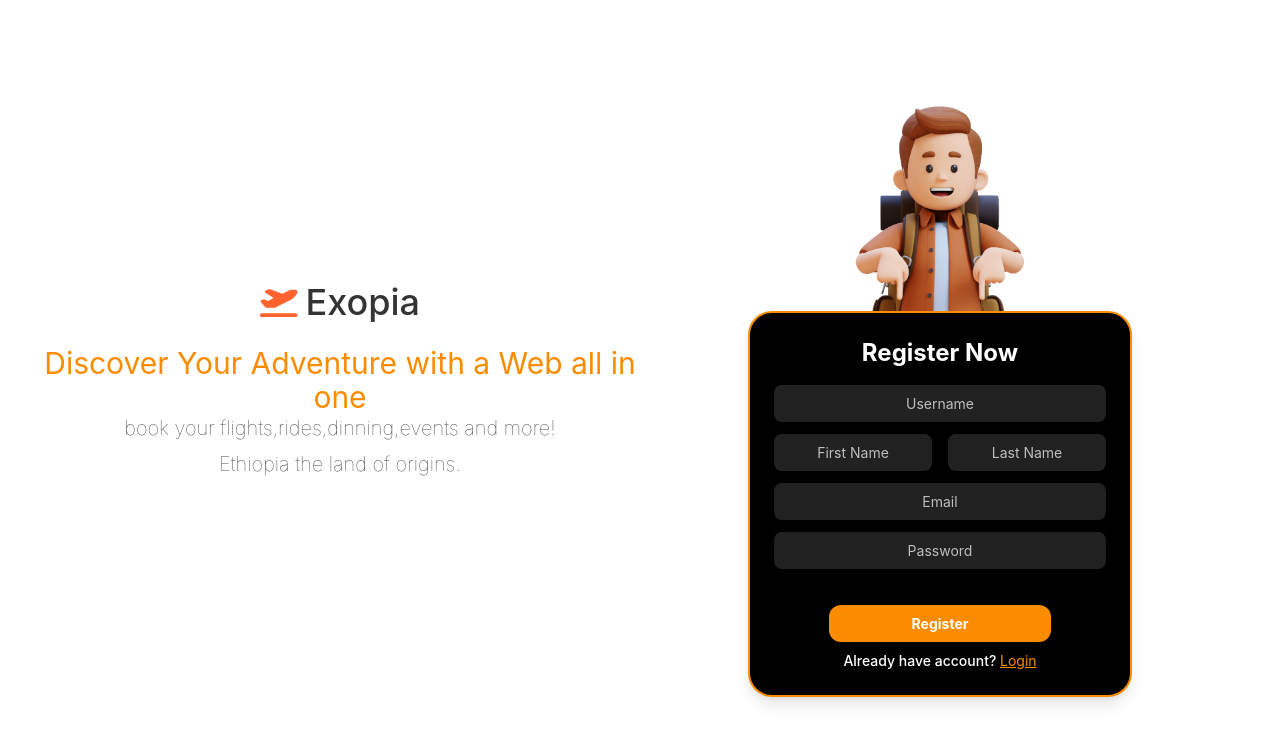
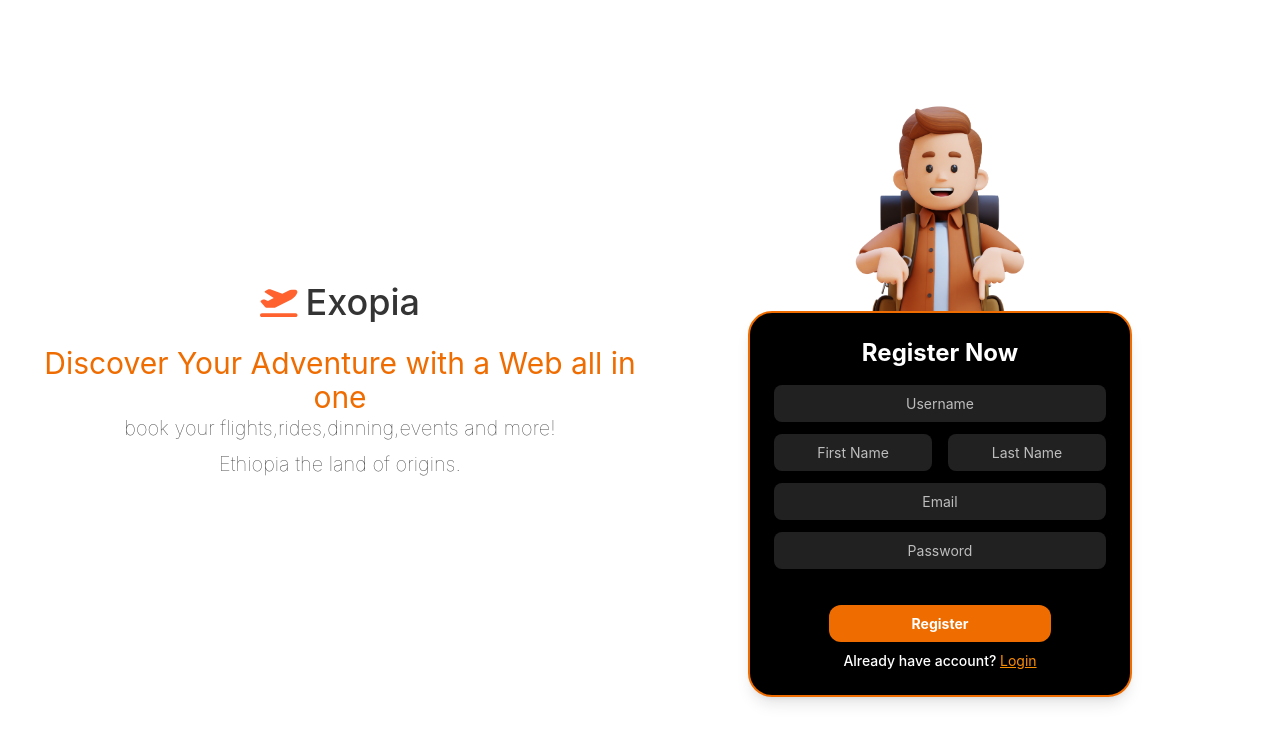
Before and after one commit to beki-kel/GUZO, a React (Vite) app in the folder frontend/: page /register in a window 1280 px wide. Shown: the top 742 px of the page. Built offline with nearby package versions, Linux system fonts and the light colour scheme.

Commit message:
feat: Add lazy loading for registration page image

```diff
--- a/frontend/src/pages/Register.jsx
+++ b/frontend/src/pages/Register.jsx
@@ -2,6 +2,7 @@ import React, { useState } from 'react';
 import axios from 'axios';
 import { Link, useNavigate } from 'react-router-dom';
 import traveller6 from '../assets/traveller6.png';
+import orangeLoading from '../assets/orange-gif.gif';
 import { FontAwesomeIcon } from '@fortawesome/react-fontawesome';
 import { faPlaneDeparture } from '@fortawesome/free-solid-svg-icons';
 
@@ -15,6 +16,7 @@ const Register = () => {
     email: '',
     password: '',
   });
+  const [Loading, setLoading]=useState('');
 
   const handleChange = (e) => {
     const { name, value } = e.target;
@@ -23,16 +25,19 @@ const Register = () => {
 
   const handleSubmit = async (e) => {
     e.preventDefault();
+    setLoading(true);
     try {
       const response = await axios.post('https://guzo-x4ue.onrender.com/auth/register', formData);
 
       if (response.status === 201) {
         console.log(response.data);
         navigate('/login', { state: { username: formData.username, password: formData.password } });
-      } else if (response.status === 400 || response.status === 404) {
-        alert("User is not Registered");
+      } else {
+        setLoading(false);
+        alert('User is not Registered');
       }
     } catch (error) {
+      setLoading(false);
       if (error.response) {
         const status = error.response.status;
         const message = error.response.data.message;
@@ -43,7 +48,7 @@ const Register = () => {
           } else if (message.includes('email')) {
             setErrorMessage('Email already exists. Please use a different one.');
           } else {
-            setErrorMessage('Duplicate key error. Please choose different values.');
+            setErrorMessage('email and username must be unique ');
           }
         } else if (status === 422) {
           setErrorMessage('Validation error. Please check your input.');
@@ -56,9 +61,6 @@ const Register = () => {
     }
   };
 
-
-
-
   return (
   <div className='flex justify-center items-center bg-white w-full min-h-screen  px-10'>
 
@@ -69,7 +71,7 @@ const Register = () => {
     </div>
 
     <div className='flex flex-col w-full text-center justify-center items-center'>
-      <h4 className='w-full text-orange-600 font-normal'>Discover Your Adventure with a Web all in one</h4>
+      <h4 className='w-full text-orange-800 font-normal'>Discover Your Adventure with a Web all in one</h4>
       <p className='w-full text-xl'> book your flights,rides,dinning,events and more!</p>
       <p className='w-full text-xl'> Ethiopia the land of origins.</p>
     </div>
@@ -81,13 +83,16 @@ const Register = () => {
       <img src={traveller6} alt="traveller"  className="object-contain w-full h-full"/>
     </div>
 
-    <form onSubmit={handleSubmit} className="bg-black p-6 rounded-3xl shadow-lg w-full max-w-sm border-2 border-orange-600 justify-center items-center">
+    <form onSubmit={handleSubmit} className="bg-black p-6 rounded-3xl shadow-lg w-full max-w-sm border-2 border-orange-800 justify-center items-center">
         <h1 className="text-2xl text-center text-white mb-4 font-bold">Register Now</h1>
         {errorMessage && <div className='text-red-700 text-center mb-3'>{errorMessage}</div>}
+        {Loading &&<div className='w-full flex justify-center items-center mb-2 p-1'>
+                      <img src={orangeLoading} alt="Loading" className="w-10 h-10 rounded-t-lg" />
+                    </div>}
         <div className='flex justify-center items-center space-x-5 w-full'>
         <input
           type="text"
-          className=" rounded-lg p-2 mb-3 text-center bg-gray-900 focus:outline-none focus:border-none focus:outline-orange-600 text-white w-full"
+          className=" rounded-lg p-2 mb-3 text-center bg-gray-900 focus:outline-none focus:border-none focus:outline-orange-800 text-white w-full"
           name="username"
           placeholder="Username"
           value={formData.username}
@@ -99,7 +104,7 @@ const Register = () => {
         <div className='flex justify-between items-center w-full space-x-4'>
         <input
           type="text"
-          className=" rounded-lg p-2 mb-3 text-center bg-gray-900 focus:outline-none focus:border-none focus:outline-orange-600 text-white w-1/2 "
+          className=" rounded-lg p-2 mb-3 text-center bg-gray-900 focus:outline-none focus:border-none focus:outline-orange-800 text-white w-1/2 "
           name="fname"
           placeholder="First Name"
           value={formData.fname}
@@ -109,7 +114,7 @@ const Register = () => {
 
         <input
           type="text"
-          className="rounded-lg p-2 mb-3 text-center bg-gray-900 focus:outline-none focus:border-none focus:outline-orange-600 text-white w-1/2 "
+          className="rounded-lg p-2 mb-3 text-center bg-gray-900 focus:outline-none focus:border-none focus:outline-orange-800 text-white w-1/2 "
           name="lname"
           placeholder="Last Name"
           value={formData.lname}
@@ -122,7 +127,7 @@ const Register = () => {
           <input
             type="email"
             name="email"
-            className="rounded-lg p-2 mb-3 text-center bg-gray-900 focus:outline-none focus:border-none focus:outline-orange-600 text-white w-full"
+            className="rounded-lg p-2 mb-3 text-center bg-gray-900 focus:outline-none focus:border-none focus:outline-orange-800 text-white w-full"
             placeholder="Email"
             value={formData.email}
             onChange={handleChange}
@@ -134,7 +139,7 @@ const Register = () => {
           <input
             type="password"
             name="password"
-            className="rounded-lg p-2 mb-3 text-center bg-gray-900 focus:outline-none focus:border-none focus:outline-orange-600 text-white w-full"
+            className="rounded-lg p-2 mb-3 text-center bg-gray-900 focus:outline-none focus:border-none focus:outline-orange-800 text-white w-full"
             placeholder="Password"
             value={formData.password}
             onChange={handleChange}
@@ -142,7 +147,7 @@ const Register = () => {
           />
         </div>
         <div className='flex flex-col w-full items-center justify-center'>
-        <button type="submit" className="bg-orange-600 text-white font-bold py-2 px-4 mt-6 rounded-xl w-8/12">Register</button>
+        <button type="submit" className="bg-orange-800 text-white font-bold py-2 px-4 mt-6 rounded-xl w-8/12">Register</button>
         <div className="flex flex-col w-full items-center justify-center">
           <p className="text-white font-medium mt-2">Already have account? <Link to='/login' className='text-orange-600 underline font-normal'>Login </Link></p>
         </div>
```
